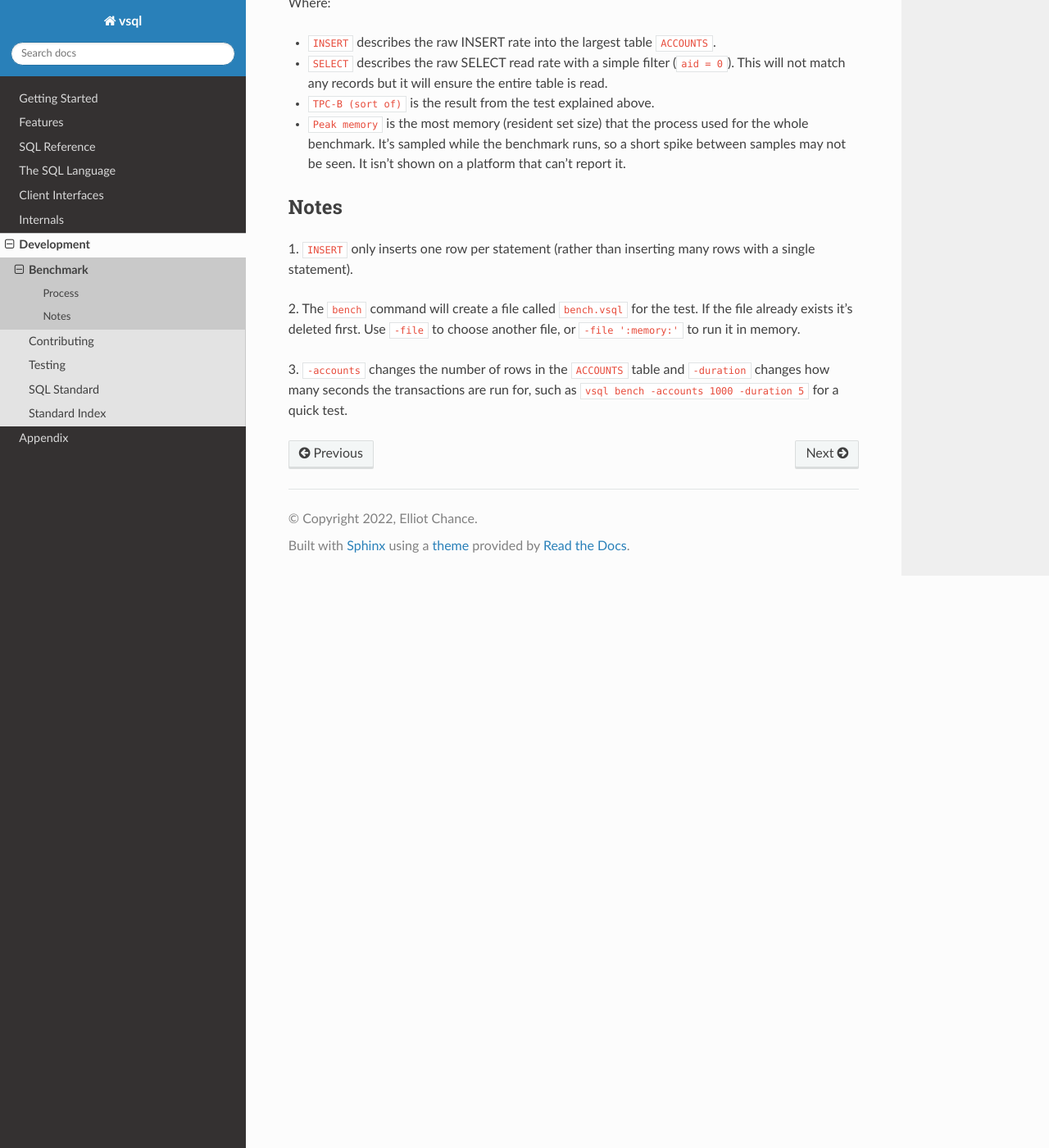
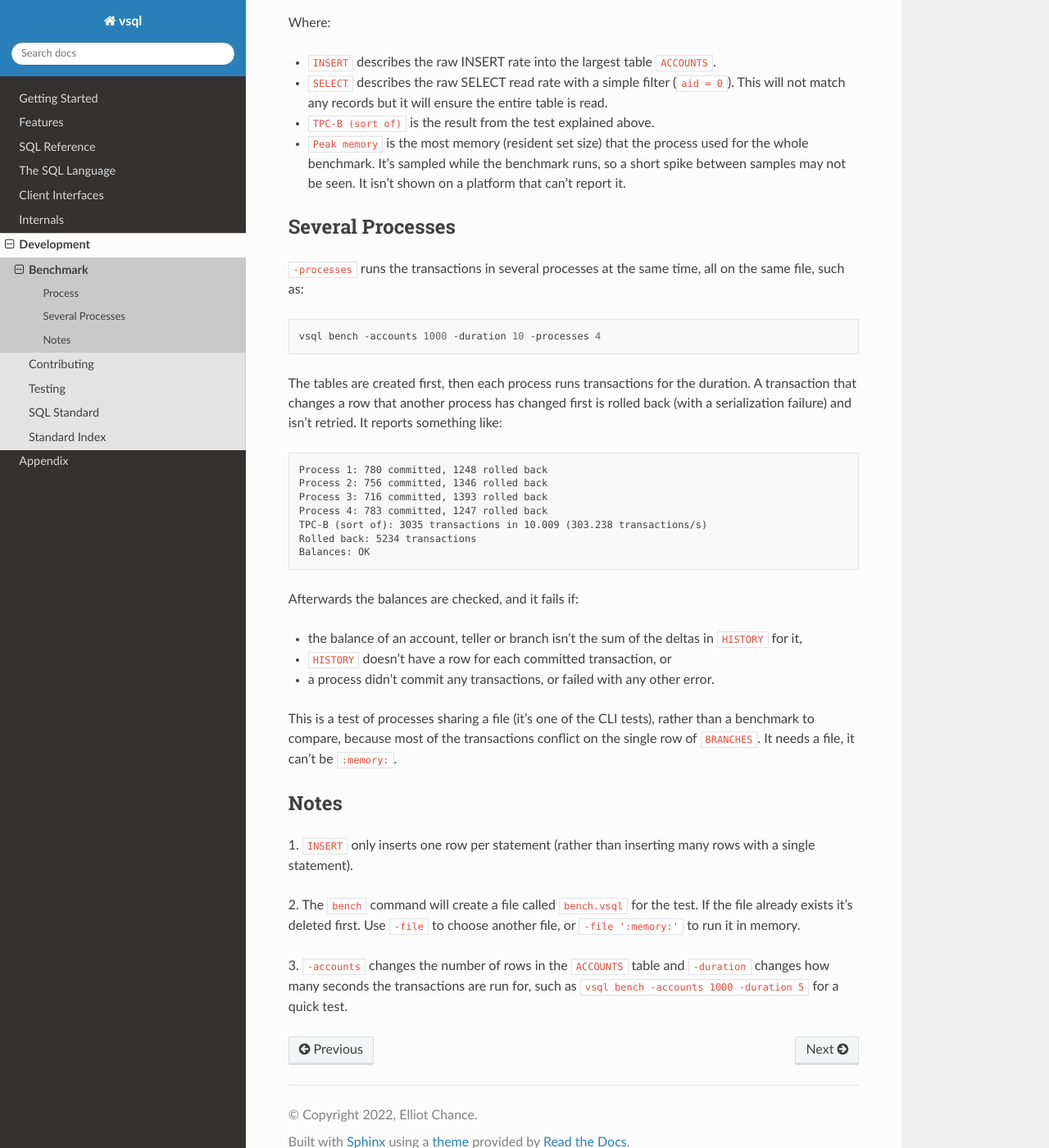
Before and after one commit to elliotchance/vsql, a Sphinx documentation site: the page built from docs/benchmark.rst, in a window 1280 px wide and 1400 px high, scrolled down 1323 px. Shown: the whole window at 82% size. Built offline with Sphinx 7.4.7 and the Read the Docs theme 3.1.0, drawn with Linux system fonts in a browser that asks for light colours.

Commit message:
bench: Run transactions in several processes and check the balances
"vsql bench -processes N" sets up the tables, then starts N processes that
run transactions on the same file at the same time. Afterwards every
account, teller and branch balance must be the sum of its deltas in history,
and history must have a row for each committed transaction. A transaction
that loses a conflict (40001) is rolled back and counted.

cmd/tests/bench-processes.sh runs 4 processes for 10 seconds, and the
Windows CI runs the same. Until now nothing tested processes sharing a file,
only threads that share a mutex, which takes the place of the file lock.
Turning off the exclusive flock makes it fail straight away.

Co-Authored-By: Claude Opus 5.5 <noreply@anthropic.com>

```diff
--- a/docs/benchmark.rst
+++ b/docs/benchmark.rst
@@ -61,6 +61,42 @@ Where:
   spike between samples may not be seen. It isn't shown on a platform that
   can't report it.
 
+Several Processes
+-----------------
+
+``-processes`` runs the transactions in several processes at the same time, all
+on the same file, such as:
+
+.. code-block:: sh
+
+   vsql bench -accounts 1000 -duration 10 -processes 4
+
+The tables are created first, then each process runs transactions for the
+duration. A transaction that changes a row that another process has changed
+first is rolled back (with a serialization failure) and isn't retried. It
+reports something like:
+
+.. code-block:: text
+
+   Process 1: 780 committed, 1248 rolled back
+   Process 2: 756 committed, 1346 rolled back
+   Process 3: 716 committed, 1393 rolled back
+   Process 4: 783 committed, 1247 rolled back
+   TPC-B (sort of): 3035 transactions in 10.009 (303.238 transactions/s)
+   Rolled back: 5234 transactions
+   Balances: OK
+
+Afterwards the balances are checked, and it fails if:
+
+- the balance of an account, teller or branch isn't the sum of the deltas in
+  ``HISTORY`` for it,
+- ``HISTORY`` doesn't have a row for each committed transaction, or
+- a process didn't commit any transactions, or failed with any other error.
+
+This is a test of processes sharing a file (it's one of the CLI tests), rather
+than a benchmark to compare, because most of the transactions conflict on the
+single row of ``BRANCHES``. It needs a file, it can't be ``:memory:``.
+
 Notes
 -----
 
--- a/docs/cli.rst
+++ b/docs/cli.rst
@@ -52,6 +52,7 @@ bench
    vsql bench                                 # on disk, in bench.vsql
    vsql bench -file ':memory:'                # in memory
    vsql bench -accounts 1000 -duration 5      # a quick test
+   vsql bench -processes 4 -duration 10       # 4 processes at once
 
 Options are:
 
@@ -59,6 +60,11 @@ Options are:
   test (default ``bench.vsql``). Use ``:memory:`` for an in-memory database.
 - ``-accounts``: The number of rows in the ``ACCOUNTS`` table (default 100000).
 - ``-duration``: The number of seconds to run transactions for (default 60).
+- ``-processes``: The number of processes that run transactions on the file at
+  the same time (default 1). The balances are checked afterwards (see
+  :doc:`benchmark`).
+- ``-worker``: Used by ``-processes``, it runs transactions on a file that's
+  already been set up, and prints how many were committed and rolled back.
 
 cli
 ^^^
```
Also changed, not shown: 4 other files.
